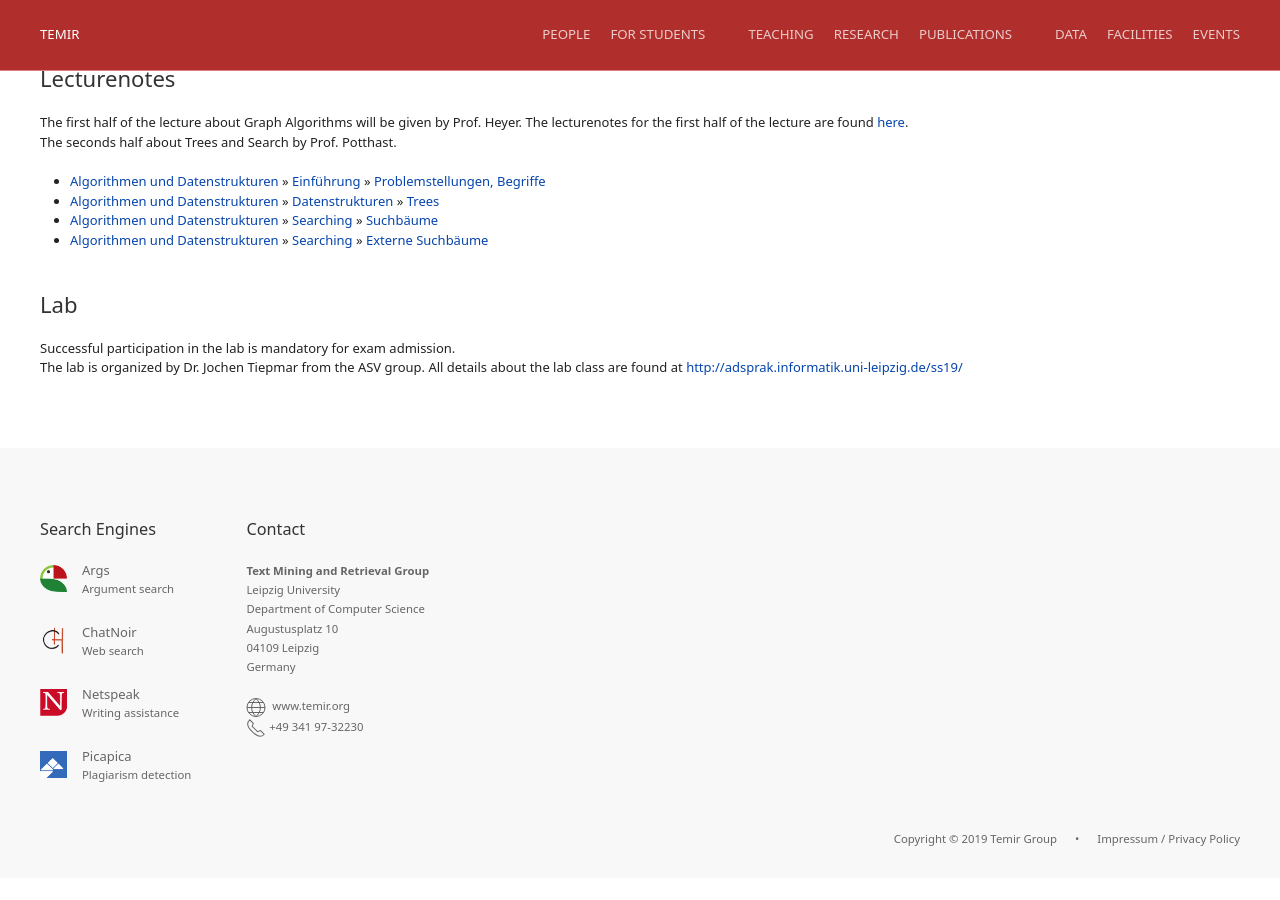
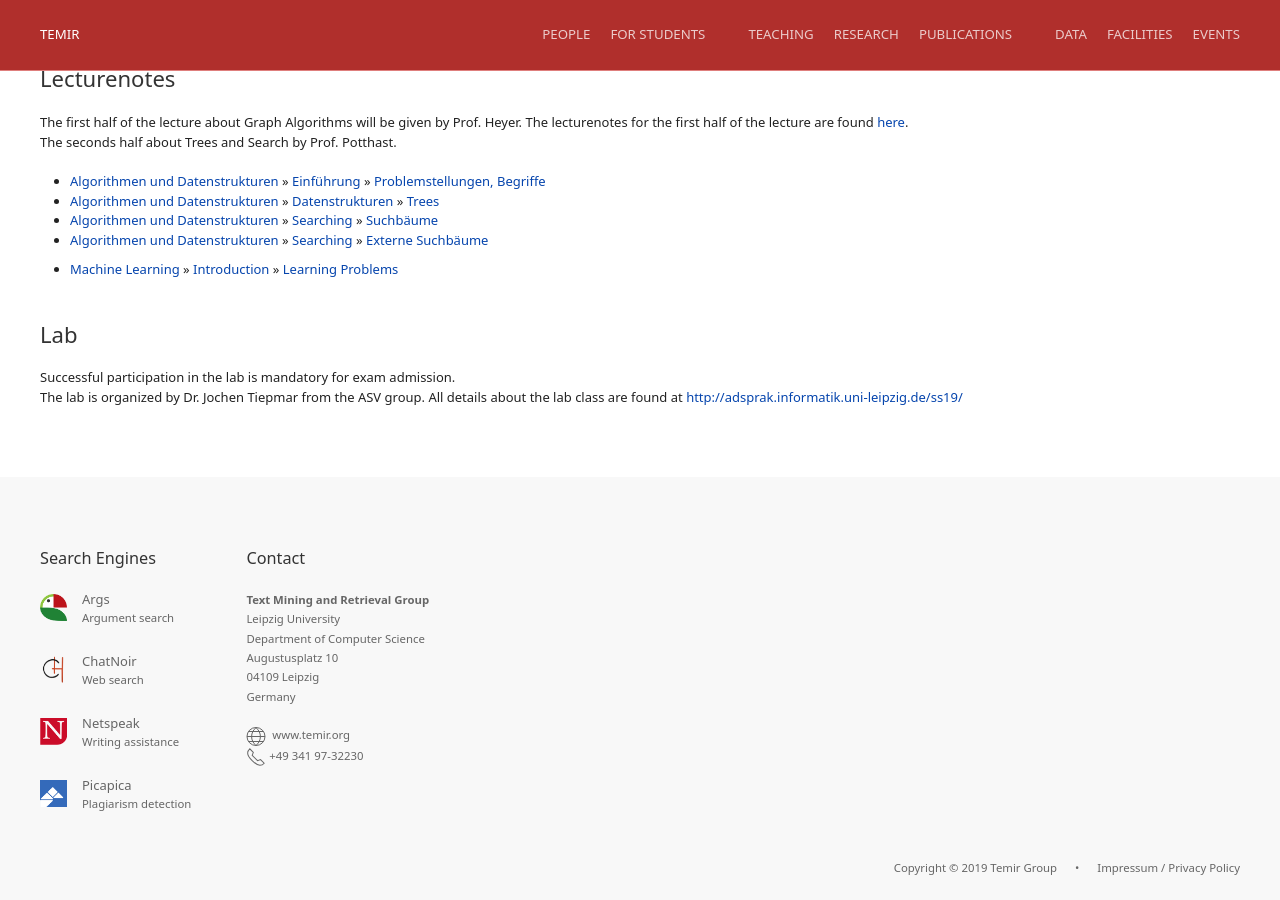
Before and after one commit to temir-org/temir-org.github.io, a Jekyll site: the page built from teaching/algorithms-and-datastructures-2.html, in a window 1280 px wide and 900 px high, scrolled down 519 px. Built offline with Jekyll 4.4.1, drawn with Linux system fonts in a browser that asks for light colours; before the commit the page ends 1397 px from its top, so only the background shows below that.

Commit message:
Update algorithms-and-datastructures-2.html

```diff
--- a/teaching/algorithms-and-datastructures-2.html
+++ b/teaching/algorithms-and-datastructures-2.html
@@ -60,6 +60,11 @@ description: Course page of Algorithms and datastructures 2
                     <a href="https://webis.de/lecturenotes.html#part-searching">Searching</a> »
                     <a href="https://webis.de/downloads/lecturenotes/algorithms-and-datastructures/unit-de-external-search-trees.pdf">Externe Suchbäume</a>
                 </li>
+                <li style="padding-top:10px">
+                    <a href="https://webis.de/lecturenotes.html#machine-learning">Machine Learning</a> »
+                    <a href="https://webis.de/lecturenotes.html#part-machine-learning-intro">Introduction</a> »
+                    <a href="https://webis.de/downloads/lecturenotes/machine-learning/unit-en-ml-introduction.pdf">Learning Problems</a>
+                </li>
             </ul>
         </p>
         <h2>Lab</h2>
```
